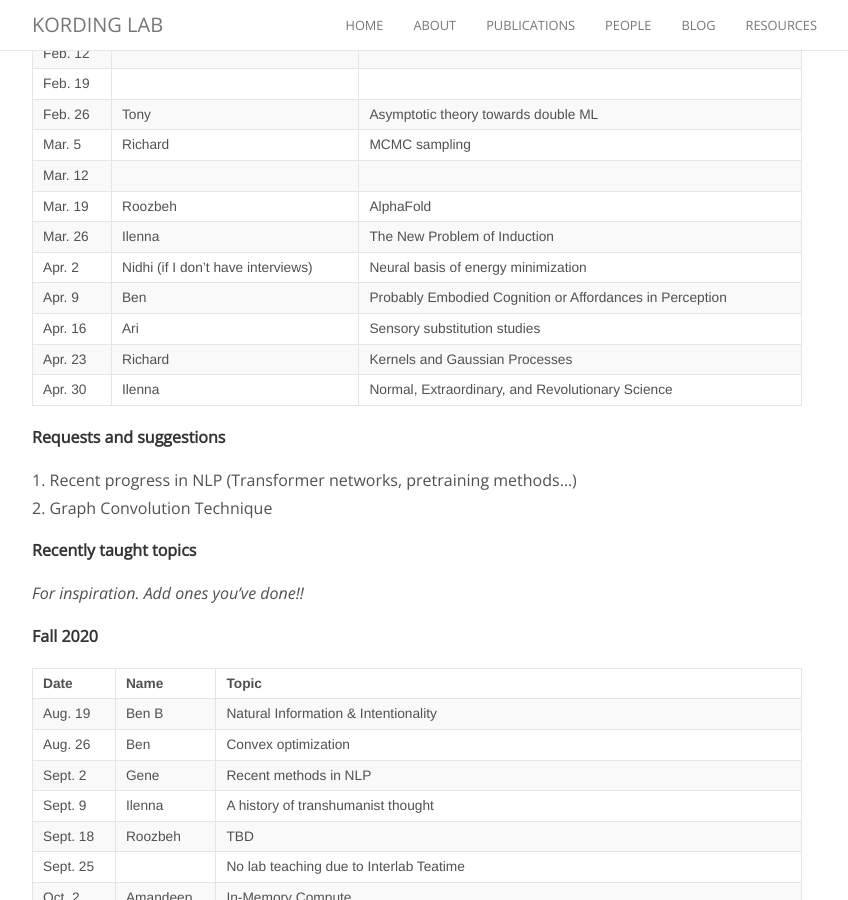
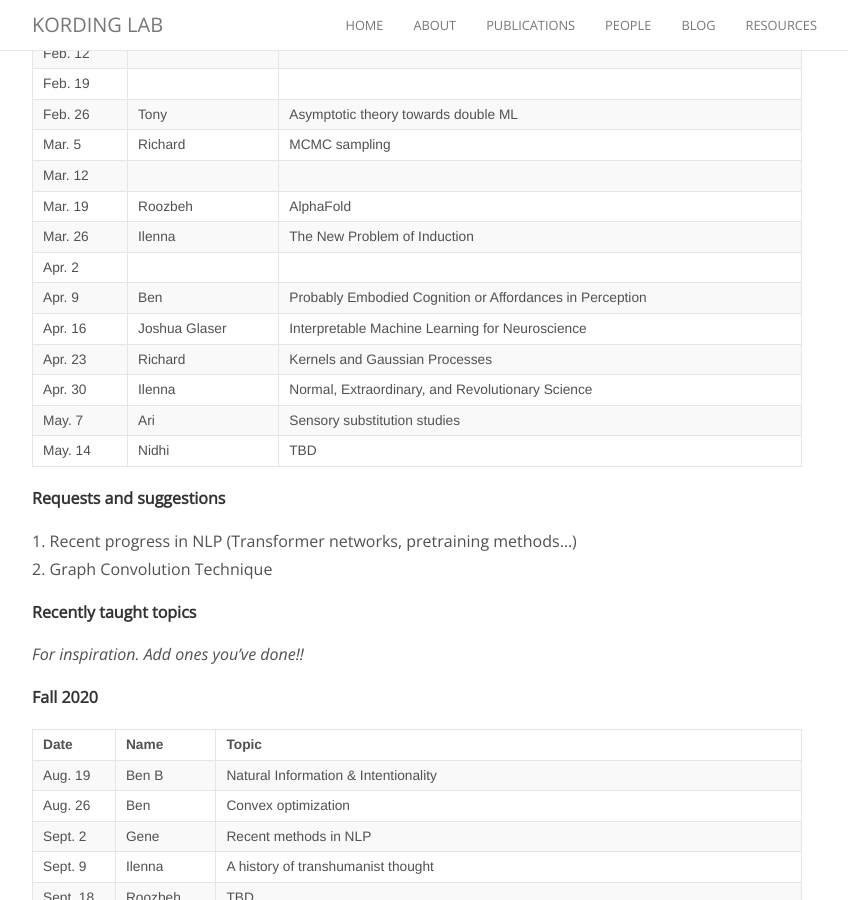
Before and after one commit to KordingLab/KordingLab.github.io, a Jekyll site: the page built from _posts/2018-08-29-upcoming-lab-teaching.md, in a window 1280 px wide and 900 px high, scrolled down 484 px. Shown: the whole window, without its empty margins (223-1071 px from the left). Built offline with Jekyll 4.4.1, drawn with Linux system fonts in a browser that asks for light colours; nearby versions of some CDN libraries; comment, search, counter and statistics services are not loaded.

Commit message:
Update 2018-08-29-upcoming-lab-teaching.md

```diff
--- a/_posts/2018-08-29-upcoming-lab-teaching.md
+++ b/_posts/2018-08-29-upcoming-lab-teaching.md
@@ -25,12 +25,13 @@ Get on the listserve for announcements: https://groups.google.com/forum/#!forum/
 | Mar. 12 |  |  |
 | Mar. 19 | Roozbeh | AlphaFold |
 | Mar. 26 | Ilenna| The New Problem of Induction |
-| Apr. 2 | Nidhi (if I don't have interviews)  | Neural basis of energy minimization |
+| Apr. 2 |  |  |
 | Apr. 9 | Ben | Probably Embodied Cognition or Affordances in Perception |
-| Apr. 16 | Ari| Sensory substitution studies |
+| Apr. 16 | Joshua Glaser | Interpretable Machine Learning for Neuroscience |
 | Apr. 23 | Richard | Kernels and Gaussian Processes |
 | Apr. 30 | Ilenna | Normal, Extraordinary, and Revolutionary Science |
-
+| May. 7 | Ari | Sensory substitution studies |
+| May. 14 | Nidhi | TBD |
 
 **Requests and suggestions**
 
```
